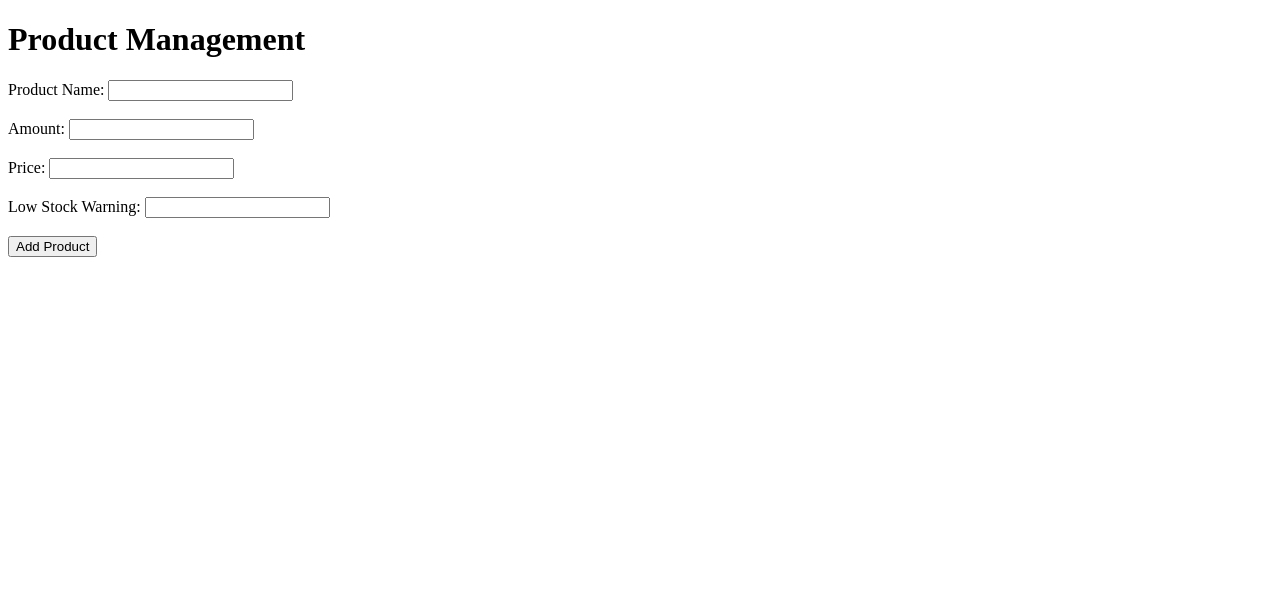
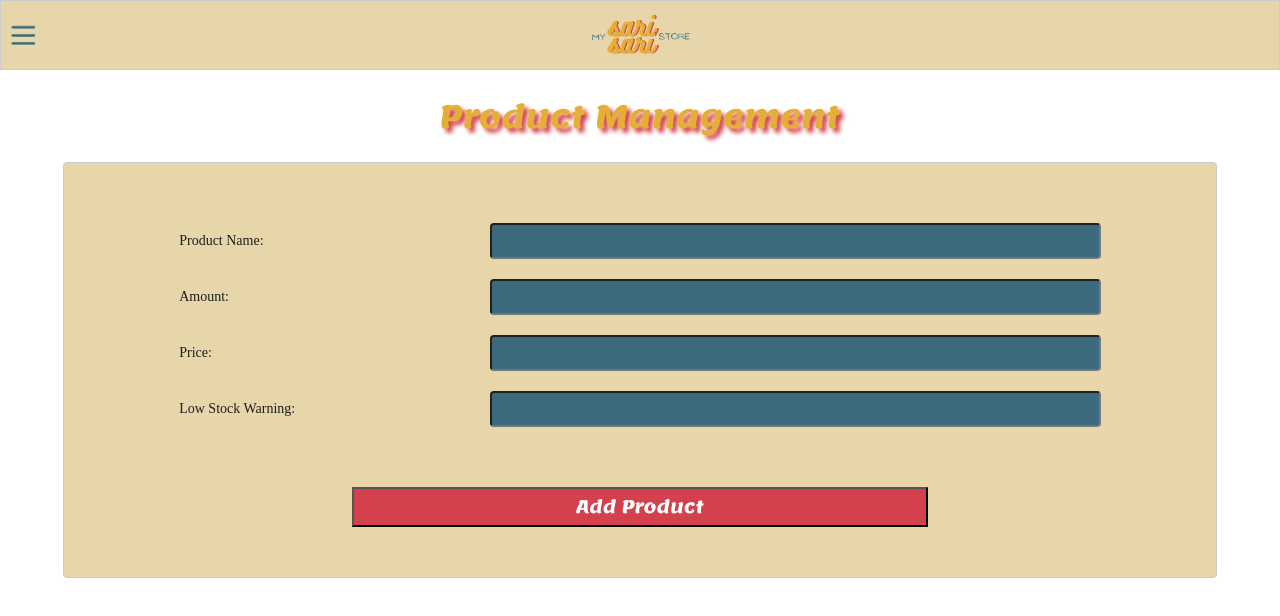
Before and after one commit to Joseph-0000/Mobile_App, a website: page www/add-new-item.html in a window 1280 px wide. Drawn offline with Linux system fonts and the light colour scheme; a web font is replaced by a local one.

Commit message:
ann-new-item-css

```diff
--- a/www/add-new-item.html
+++ b/www/add-new-item.html
@@ -3,26 +3,46 @@
     <head>
         <meta charset="UTF-8">
         <meta name="viewport" content="width=device-width, initial-scale=1.0">
+        <link rel="stylesheet" type="text/css" href="css/add-new-item.css">
         <title>Product Management</title>
     </head>
+
     <body>
+
+        <div class="top-bar-container" id="top-bar-container">
+            <img src="img/vector.png" alt="menu icon" class="menu-icon">
+            <img src="img/logo.png" alt="logo" class="logo">
+        </div>
+
         <h1>Product Management</h1>
 
         <form id="productForm">
-        <label for="productName">Product Name:</label>
-        <input type="text" id="productName" required><br><br>
 
-        <label for="amount">Amount:</label>
-        <input type="number" id="amount" required><br><br>
+            <div class="input-container">
+                <label class="label-style" for="productName">Product Name:</label>
+                <input class="input-box" type="text" id="productName" required><br><br>
+            </div>
 
-        <label for="price">Price:</label>
-        <input type="number" step="0.01" id="price" required><br><br>
+            <div class="input-container">
+                <label class="label-style" for="amount">Amount:</label>
+                <input class="input-box" type="number" id="amount" required><br><br>
+            </div>
 
-        <label for="lowStockWarning">Low Stock Warning:</label>
-        <input type="number" id="lowStockWarning" required><br><br>
+            <div class="input-container">
+                <label class="label-style" for="price">Price:</label>
+                <input class="input-box" type="number" step="0.01" id="price" required><br><br>
+            </div>
 
-        <button type="button" onclick="addProduct()">Add Product</button>
+            <div class="input-container">
+                <label class="label-style" for="lowStockWarning">Low Stock Warning:</label>
+                <input class="input-box" type="number" id="lowStockWarning" required><br><br>
+            </div>
+
+            <button onclick="addProduct()">Add Product</button>
+
         </form>
+
+
 
         <script src="js/add-new-item.js"></script>
     </body>
--- /dev/null
+++ b/www/css/add-new-item.css
@@ -0,0 +1,120 @@
+@import url('https://fonts.googleapis.com/css2?family=Lemon&display=swap');
+@import url('https://fonts.googleapis.com/css2?family=Lemon&family=Marko+One&display=swap');
+
+
+body {
+    align-items: center;
+    height: 100vh;
+    margin: 0;
+    padding: 0;
+}
+
+h1 {
+    color: #E5AF37;
+    text-shadow: 4px 4px 4px rgb(211, 65, 77);
+    margin: 20px 0;
+    font-family: 'Lemon';
+    font-style: normal;
+    font-weight: 400;
+    font-size: px;
+    line-height: 52px;
+    text-align: center;
+    position: relative;
+    top: 0;
+    left: 0;
+}
+
+form {
+
+    display: flex;
+    flex-direction: column;
+    justify-content: center;
+    align-items: center;
+    height: auto;
+    max-width: 90%;
+    margin: 0 auto;
+    border: 1px solid #ccc;
+    overflow: auto;
+    background: #E7D6AA;
+    border-radius: 4px;
+    padding: 50px 0;
+}
+
+.input-container {
+    display: flex;
+    width: 80%;
+    margin: 10px;
+    align-items: center;
+}
+
+.input-box {
+    background: #3B6A7E;
+    border-radius: 4px;
+    width: 100%;
+    height: 30px;
+    flex: 2;
+}
+
+.label-style {
+    color: #1E1E1E;
+    font-family: 'Marko One';
+    font-style: normal;
+    font-weight: 400;
+    font-size: 14px;
+    line-height: 24px;
+    flex: 1;
+    margin-right: 10px;
+}
+
+button {
+font-family: 'Lemon';
+font-style: normal;
+font-weight: 400;
+font-size: 18px;
+line-height: 24px;
+display: flex;
+color: #FFFFFF;
+display: flex;
+width: 50%;
+height: 40px;
+margin-top: 50px;
+background-color: #D3414D;
+justify-content: center;
+align-items: center;
+text-align: center;
+}
+
+.top-bar-container {
+    display: flex;
+    justify-content: center;
+    align-items: center;
+    height: 70px;
+    max-width: 100%;
+    margin: 0 auto;
+    border: 1px solid #ccc;
+    overflow: auto;
+    background: #E7D6AA;
+    padding: 10px;
+    box-sizing: border-box;
+    position: relative;
+}
+
+.menu-icon {
+    position: absolute;
+    top: 50%;
+    left: 10px;
+    width: 24px;
+    height: auto;
+    max-width: none;
+    transform: translateY(-50%);
+}
+
+.logo {
+    position: absolute;
+    top: 50%;
+    left: 50%;
+    transform: translate(-50%, -50%);
+    width: 120px;
+    height: auto;
+    max-width: none;
+}
--- a/www/js/product-details.js
+++ b/www/js/product-details.js
@@ -20,7 +20,7 @@ function displayProductDetails() {
                 <strong>Low Stock Warning:</strong> <span contenteditable="true" id="lowStockWarning">${selectedProduct.lowStockWarning || '~'}</span><br>
                 <button id="saveButton" onclick="saveProduct()">Save</button>
                 <button id="deleteButton" onclick="deleteProduct()">Delete</button>
-            `;
+            `;z
 
             return;
         }
```
Also changed, not shown: www/product-details.html (+1 -0 lines), www/css/product-details.css (added), www/img/logo.png (added), www/img/vector.png (added). Lines whose indentation alone changed are shown as unchanged.
